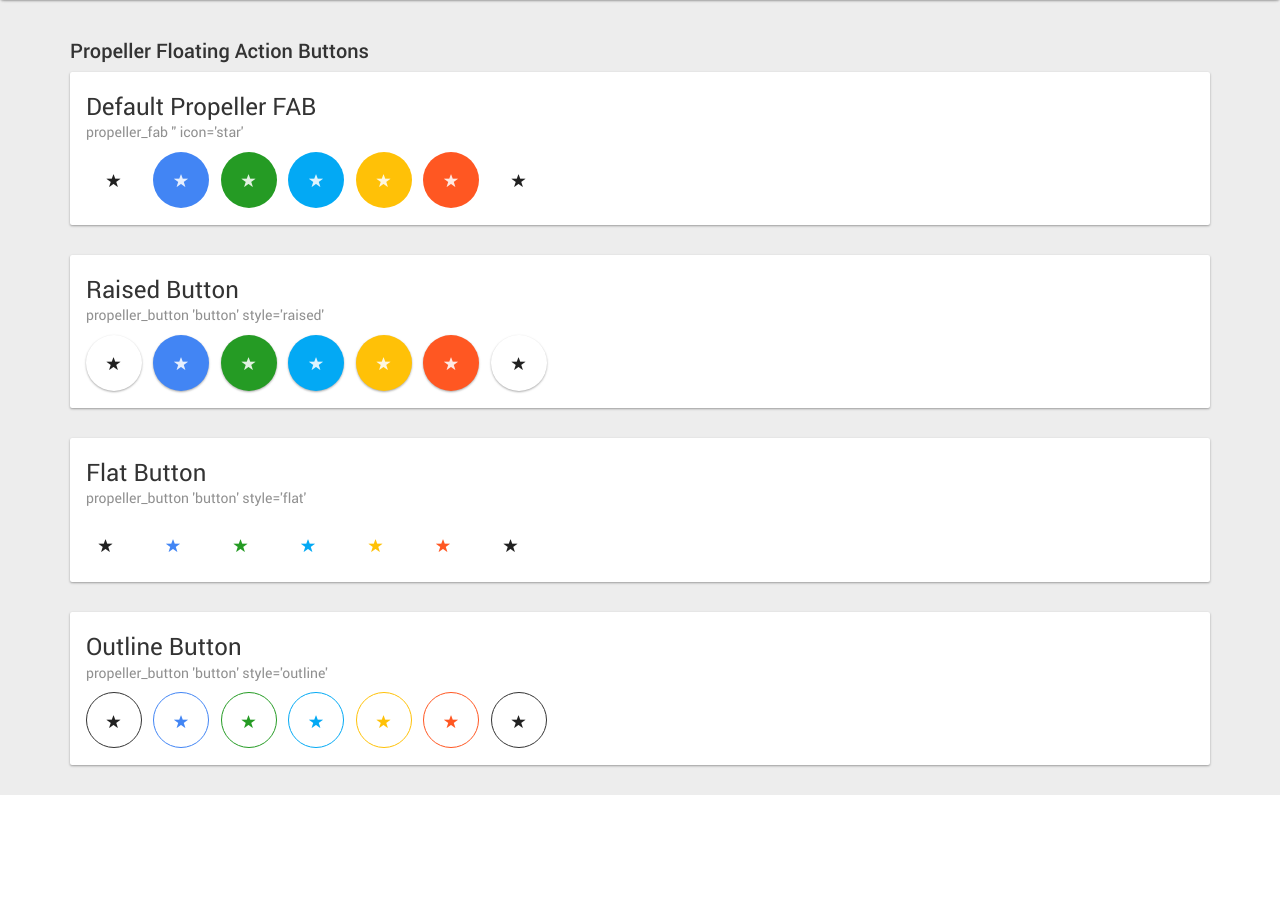
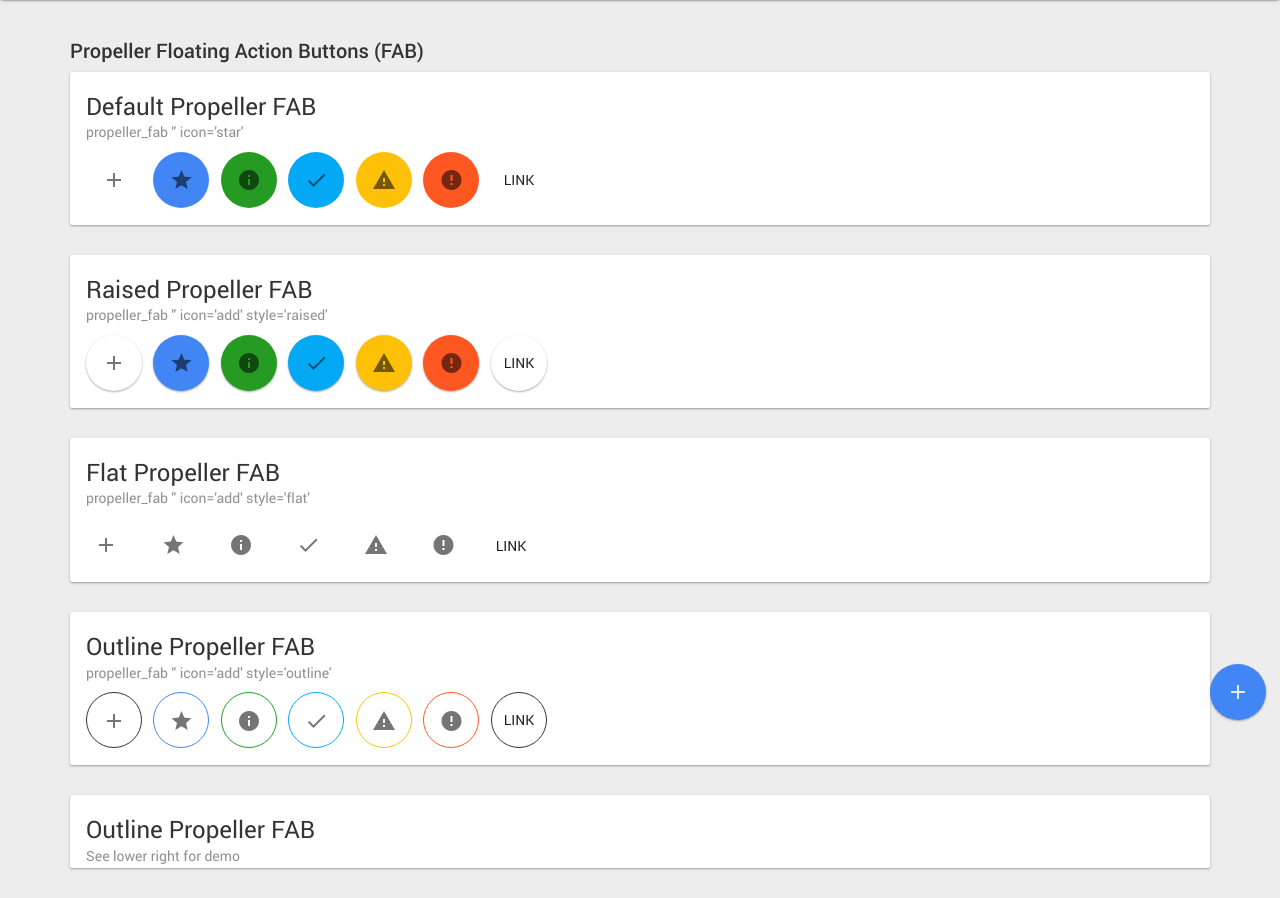
Before and after one commit to tfroehlich82/django-propeller, a Django app: page /fabs in a window 1280 px wide. Shown: the part 66-964 px from the top of the page. Before the commit the page ends 861 px from the top, so only its background shows below. Run offline with Django 3.2, Linux system fonts and the light colour scheme; some libraries are stand-ins or nearby versions.

Commit message:
Completed FABs demo

```diff
--- a/django_propeller/components.py
+++ b/django_propeller/components.py
@@ -7,7 +7,23 @@ from django_propeller.utils import render_tag, add_css_class
 from .text import text_value
 
 
-def render_icon(icon, **kwargs):
+def render_icon(icon, size='sm', **kwargs):
+    """
+    Render a Google icon
+    """
+    attrs = {
+        'class': add_css_class(
+            'material-icons md-dark pmd-{size}'.format(size=size),
+            kwargs.get('extra_classes', ''),
+        )
+    }
+    title = kwargs.get('title')
+    if title:
+        attrs['title'] = title
+    return render_tag('i', attrs=attrs, content=icon)
+
+
+def render_bootstrap_icon(icon, **kwargs):
     """
     Render a Bootstrap glyphicon icon
     """
--- a/django_propeller/templatetags/propeller.py
+++ b/django_propeller/templatetags/propeller.py
@@ -13,7 +13,7 @@ from django.utils.safestring import mark_safe
 from ..propeller import (
     css_url, javascript_url, jquery_url, theme_url, get_propeller_setting
 )
-from ..components import render_icon, render_alert
+from ..components import render_icon, render_alert, render_bootstrap_icon
 from ..forms import (
     render_button, render_field, render_field_and_label, render_form,
     render_form_group, render_formset, render_fab,
@@ -695,20 +695,23 @@ def propeller_icon(icon, **kwargs):
     """
     Render an icon
 
-    **Tag name**::
+    **Tag name**:
 
         propeller_icon
 
     **Parameters**:
 
         icon
-            Icon name. See the `propeller docs <http://getpropeller.com/components/#glyphicons>`_ for all icons.
+            Icon name. See the `propeller docs http://propeller.in/style/icons.php`_ for all icons.
+
+        size
+            Size of the icon. Must be one of 'xs', 'sm', 'md', or 'lg'. Default: 'sm'
 
         extra_classes
-            Extra CSS classes to add to the icon HTML
+            Extra CSS classes to add to the icon HTML. Optional
 
         title
-            A title for the icon (HTML title attrivute)
+            A title for the icon (HTML title attrivute). Optional
 
     **Usage**::
 
@@ -720,6 +723,38 @@ def propeller_icon(icon, **kwargs):
 
     """
     return render_icon(icon, **kwargs)
+
+
+@register.simple_tag
+def propeller_bootstrap_icon(icon, **kwargs):
+    """
+    Render an icon
+
+    **Tag name**:
+
+        propeller_bootstrap_icon
+
+    **Parameters**:
+
+        icon
+            Icon name. See the `Bootstrap docs <http://getbootstrap.com/components/#glyphicons>`_ for all icons.
+
+        extra_classes
+            Extra CSS classes to add to the icon HTML. Optional
+
+        title
+            A title for the icon (HTML title attrivute). Optional
+
+    **Usage**::
+
+        {% propeller_bootstrap_icon icon %}
+
+    **Example**::
+
+        {% propeller_bootstrap_icon "star" %}
+
+    """
+    return render_bootstrap_icon(icon, **kwargs)
 
 
 @register.simple_tag
--- a/django_propeller_demo/templates/fabs.html
+++ b/django_propeller_demo/templates/fabs.html
@@ -3,7 +3,7 @@
 {% load propeller %}
 
 {% block title %}
-    Propeller Floating Action Buttons
+    Propeller Floating Action Buttons (FAB)
 {% endblock %}
 
 {% block content %}
@@ -17,13 +17,13 @@
             </div>
         </div>
         <div class="pmd-card-actions">
-            {% propeller_fab '' icon='star' %}
+            {% propeller_fab '' icon='add' %}
             {% propeller_fab '' icon='star' button_class='btn-primary' %}
-            {% propeller_fab '' icon='star' button_class='btn-success' %}
-            {% propeller_fab '' icon='star' button_class='btn-info' %}
-            {% propeller_fab '' icon='star' button_class='btn-warning' %}
-            {% propeller_fab '' icon='star' button_class='btn-danger' %}
-            {% propeller_fab '' icon='star' button_class='btn-link' %}
+            {% propeller_fab '' icon='info' button_class='btn-success' %}
+            {% propeller_fab '' icon='check' button_class='btn-info' %}
+            {% propeller_fab '' icon='warning' button_class='btn-warning' %}
+            {% propeller_fab '' icon='error' button_class='btn-danger' %}
+            {% propeller_fab 'Link' button_class='btn-link' %}
         </div>
     </div>
 
@@ -31,18 +31,18 @@
     <div class="pmd-card pmd-card-media-inline pmd-card-default pmd-z-depth">
         <div class="pmd-card-media">
             <div class="media-body">
-                <h2 class="pmd-card-title-text">Raised Button</h2>
-                <span class="pmd-card-subtitle-text">propeller_button 'button' style='raised'</span>
+                <h2 class="pmd-card-title-text">Raised Propeller FAB</h2>
+                <span class="pmd-card-subtitle-text">propeller_fab '' icon='add' style='raised'</span>
             </div>
         </div>
         <div class="pmd-card-actions">
-            {% propeller_fab '' icon='star' style='raised' %}
+            {% propeller_fab '' icon='add' style='raised' %}
             {% propeller_fab '' icon='star' style='raised' button_class='btn-primary' %}
-            {% propeller_fab '' icon='star' style='raised' button_class='btn-success' %}
-            {% propeller_fab '' icon='star' style='raised' button_class='btn-info' %}
-            {% propeller_fab '' icon='star' style='raised' button_class='btn-warning' %}
-            {% propeller_fab '' icon='star' style='raised' button_class='btn-danger' %}
-            {% propeller_fab '' icon='star' style='raised' button_class='btn-link' %}
+            {% propeller_fab '' icon='info' style='raised' button_class='btn-success' %}
+            {% propeller_fab '' icon='check' style='raised' button_class='btn-info' %}
+            {% propeller_fab '' icon='warning' style='raised' button_class='btn-warning' %}
+            {% propeller_fab '' icon='error' style='raised' button_class='btn-danger' %}
+            {% propeller_fab 'Link' style='raised' button_class='btn-link' %}
         </div>
     </div>
 
@@ -50,18 +50,18 @@
     <div class="pmd-card pmd-card-media-inline pmd-card-default pmd-z-depth">
         <div class="pmd-card-media">
             <div class="media-body">
-                <h2 class="pmd-card-title-text">Flat Button</h2>
-                <span class="pmd-card-subtitle-text">propeller_button 'button' style='flat'</span>
+                <h2 class="pmd-card-title-text">Flat Propeller FAB</h2>
+                <span class="pmd-card-subtitle-text">propeller_fab '' icon='add' style='flat'</span>
             </div>
         </div>
         <div class="pmd-card-actions">
+            {% propeller_fab '' icon='add' style='flat' %}
             {% propeller_fab '' icon='star' style='flat' %}
-            {% propeller_fab '' icon='star' style='flat' button_class='btn-primary' %}
-            {% propeller_fab '' icon='star' style='flat' button_class='btn-success' %}
-            {% propeller_fab '' icon='star' style='flat' button_class='btn-info' %}
-            {% propeller_fab '' icon='star' style='flat' button_class='btn-warning' %}
-            {% propeller_fab '' icon='star' style='flat' button_class='btn-danger' %}
-            {% propeller_fab '' icon='star' style='flat' button_class='btn-link' %}
+            {% propeller_fab '' icon='info' style='flat' %}
+            {% propeller_fab '' icon='check' style='flat' %}
+            {% propeller_fab '' icon='warning' style='flat' %}
+            {% propeller_fab '' icon='error' style='flat' %}
+            {% propeller_fab 'Link' style='flat' %}
         </div>
     </div>
 
@@ -69,19 +69,53 @@
     <div class="pmd-card pmd-card-media-inline pmd-card-default pmd-z-depth">
         <div class="pmd-card-media">
             <div class="media-body">
-                <h2 class="pmd-card-title-text">Outline Button</h2>
-                <span class="pmd-card-subtitle-text">propeller_button 'button' style='outline'</span>
+                <h2 class="pmd-card-title-text">Outline Propeller FAB</h2>
+                <span class="pmd-card-subtitle-text">propeller_fab '' icon='add' style='outline'</span>
             </div>
         </div>
         <div class="pmd-card-actions">
-            {% propeller_fab '' icon='star' style='outline' %}
+            {% propeller_fab '' icon='add' style='outline' %}
             {% propeller_fab '' icon='star' style='outline' button_class='btn-primary' %}
-            {% propeller_fab '' icon='star' style='outline' button_class='btn-success' %}
-            {% propeller_fab '' icon='star' style='outline' button_class='btn-info' %}
-            {% propeller_fab '' icon='star' style='outline' button_class='btn-warning' %}
-            {% propeller_fab '' icon='star' style='outline' button_class='btn-danger' %}
-            {% propeller_fab '' icon='star' style='outline' button_class='btn-link' %}
+            {% propeller_fab '' icon='info' style='outline' button_class='btn-success' %}
+            {% propeller_fab '' icon='check' style='outline' button_class='btn-info' %}
+            {% propeller_fab '' icon='warning' style='outline' button_class='btn-warning' %}
+            {% propeller_fab '' icon='error' style='outline' button_class='btn-danger' %}
+            {% propeller_fab 'Link' style='outline' button_class='btn-link' %}
         </div>
     </div>
 
+    <div class="pmd-card pmd-card-media-inline pmd-card-default pmd-z-depth">
+        <div class="pmd-card-media">
+            <div class="media-body">
+                <h2 class="pmd-card-title-text">Outline Propeller FAB</h2>
+                <span class="pmd-card-subtitle-text">See lower right for demo</span>
+            </div>
+        </div>
+    </div>
+
+    <div class="menu pmd-floating-action" role="navigation">
+        <a href="javascript:void(0);" class="pmd-floating-action-btn btn btn-sm pmd-btn-fab pmd-btn-raised pmd-ripple-effect btn-default" data-title="Supervisor Account">
+            <span class="pmd-floating-hidden">Supervisor Account</span>
+            <i class="material-icons">supervisor_account</i>
+        </a>
+        <a href="javascript:void(0);" class="pmd-floating-action-btn btn btn-sm pmd-btn-fab pmd-btn-raised pmd-ripple-effect btn-default" data-title="Cloud Queue">
+            <span class="pmd-floating-hidden">Cloud Queue</span>
+            <i class="material-icons">cloud_queue</i>
+        </a>
+        <a href="javascript:void(0);" class="pmd-floating-action-btn btn btn-sm pmd-btn-fab pmd-btn-raised pmd-ripple-effect btn-default" data-title="Headset">
+            <span class="pmd-floating-hidden">Headset</span>
+            <i class="material-icons">headset</i>
+        </a>
+        <a href="javascript:void(0);" class="pmd-floating-action-btn btn btn-sm pmd-btn-fab pmd-btn-raised pmd-ripple-effect btn-default" data-title="Dialpad">
+            <span class="pmd-floating-hidden">Dialpad</span>
+            <i class="material-icons">dialpad</i>
+        </a>
+        <a href="javascript:void(0);" class="pmd-floating-action-btn btn pmd-btn-fab pmd-btn-raised pmd-ripple-effect btn-primary" data-title="Add">
+            <span class="pmd-floating-hidden">Primary</span>
+            <i class="material-icons pmd-sm">add</i>
+        </a>
+    </div>
+
+
+
 {% endblock %}
```
